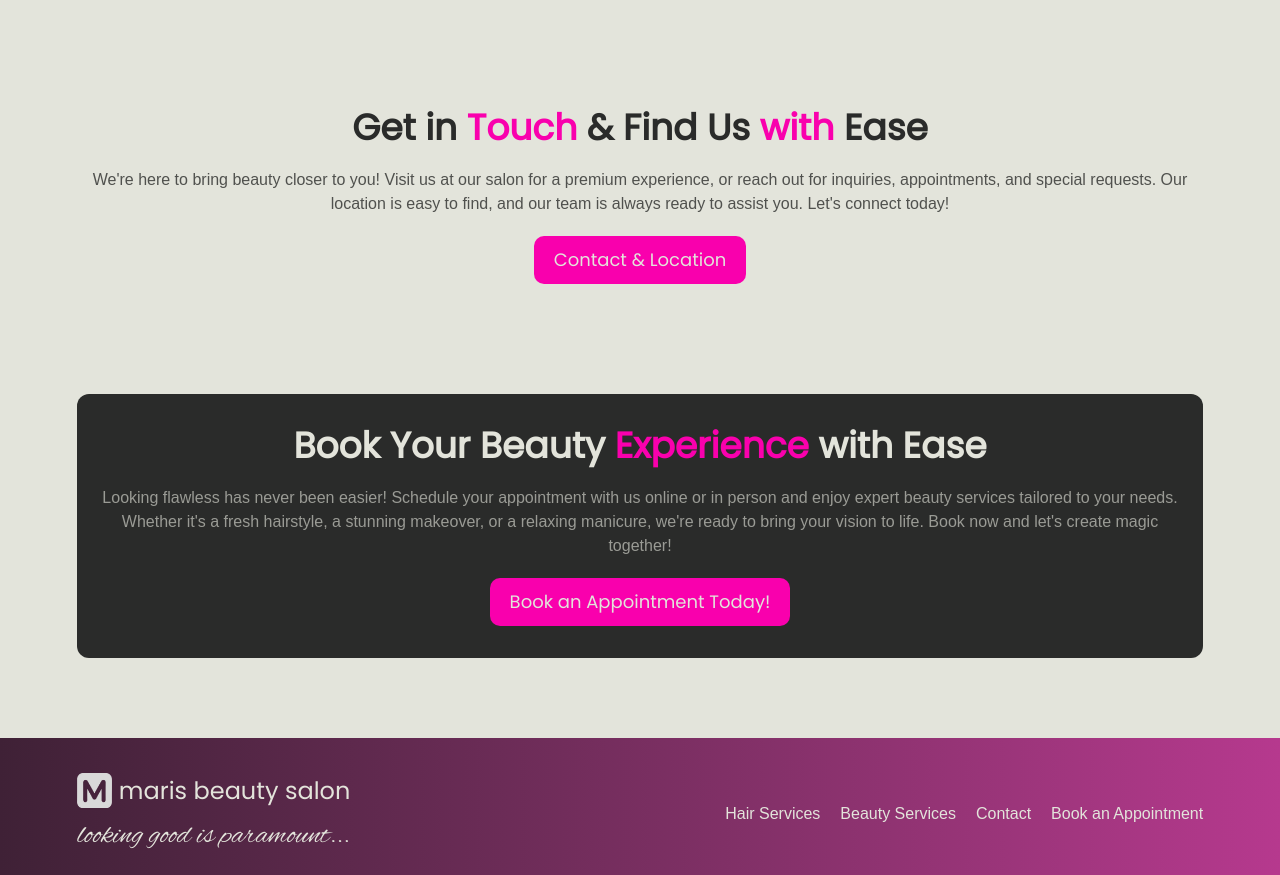
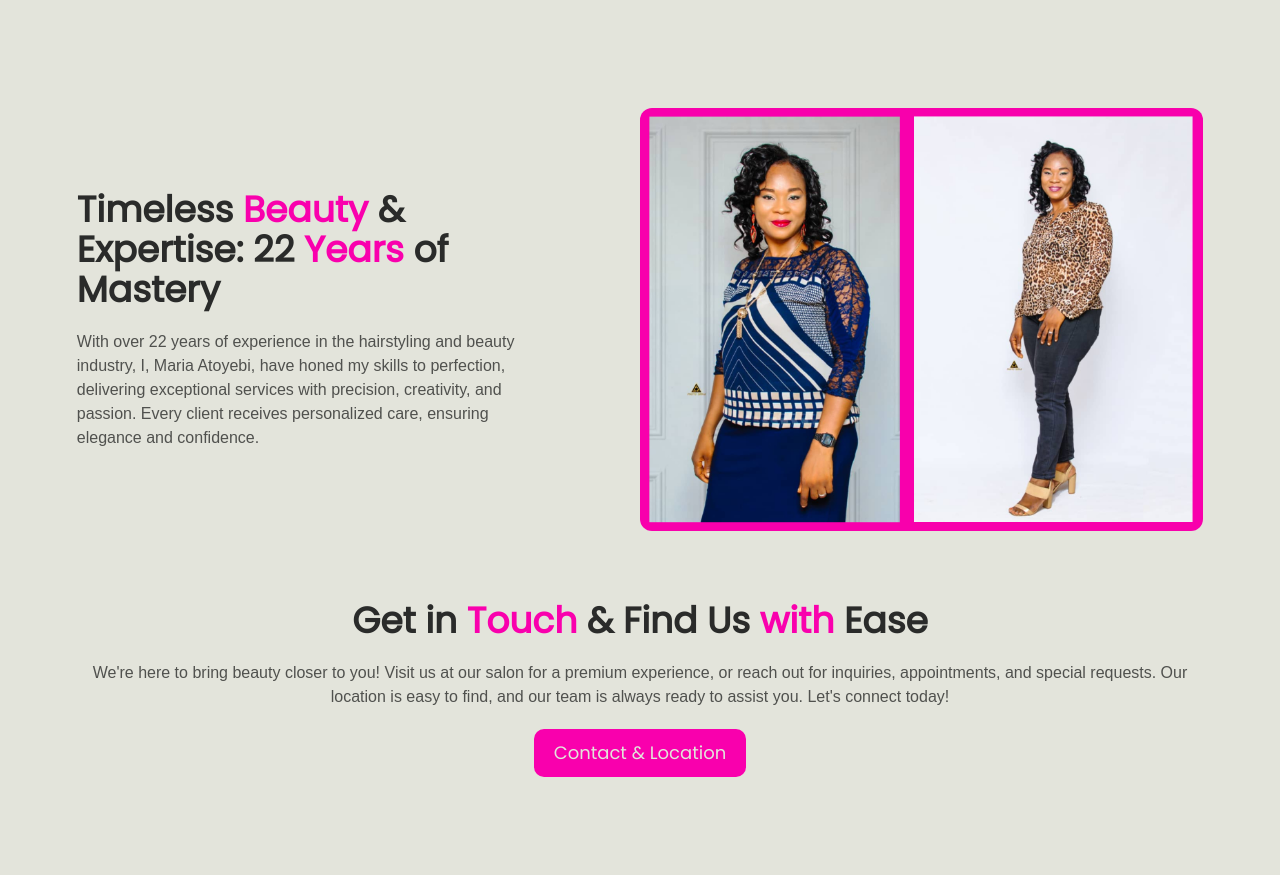
Before and after one commit to MORPHS01/marisbeautysalon, a Next.js app: page / in a window 1280 px wide. Shown: the part 1265-2140 px from the top of the page. Built offline with nearby package versions, Linux system fonts and the light colour scheme.

Commit message:
bug fixes

```diff
--- a/app/page.tsx
+++ b/app/page.tsx
@@ -33,6 +33,17 @@ export default function Home() {
         </div>
       </aside>
 
+      <section className="flex items-center justify-between max-md:flex-col max-md:gap-14 mt-5 mb-[70px]">
+        <div className="flex flex-col gap-[20px] w-[47%] xl:w-[40%] max-sm:text-center max-md:w-full">
+          <p className="font-poppins font-[600] text-4xl max-md:text-3xl max-sm:text-xl text-[#2A2B2A]">Timeless <span className="text-[#F900AD]">Beauty</span> & Expertise: 22 <span className="text-[#F900AD]">Years</span> of Mastery</p>
+          <p className="text-base text-[#50514E]">With over 22 years of experience in the hairstyling and beauty industry, I, Maria Atoyebi, have honed my skills to perfection, delivering exceptional services with precision, creativity, and passion. Every client receives personalized care, ensuring elegance and confidence.</p>
+        </div>
+
+        <div className="w-[50%] max-md:w-[75%] max-sm:w-[90%] rounded-xl">
+          <Image src="/image/maria-photoshoot.jpg" alt="maria" className="z-[10] rounded-xl" width={579} height={431}/>
+        </div>
+      </section>
+
       <article className="flex flex-col items-center text-center gap-[20px] mb-[110px]">
         <p className="font-poppins font-[600] text-4xl max-md:text-3xl max-sm:text-xl text-[#2A2B2A]">Get in <span className="text-[#F900AD]">Touch</span> & Find Us <span className="text-[#F900AD]">with</span> Ease</p>
         <p className="text-base text-[#50514E]">We&apos;re here to bring beauty closer to you! Visit us at our salon for a premium experience, or reach out for inquiries, appointments, and special requests. Our location is easy to find, and our team is always ready to assist you. Let&apos;s connect today!</p>
```
Also changed, not shown: public/image/maria-photoshoot.jpg (added).
